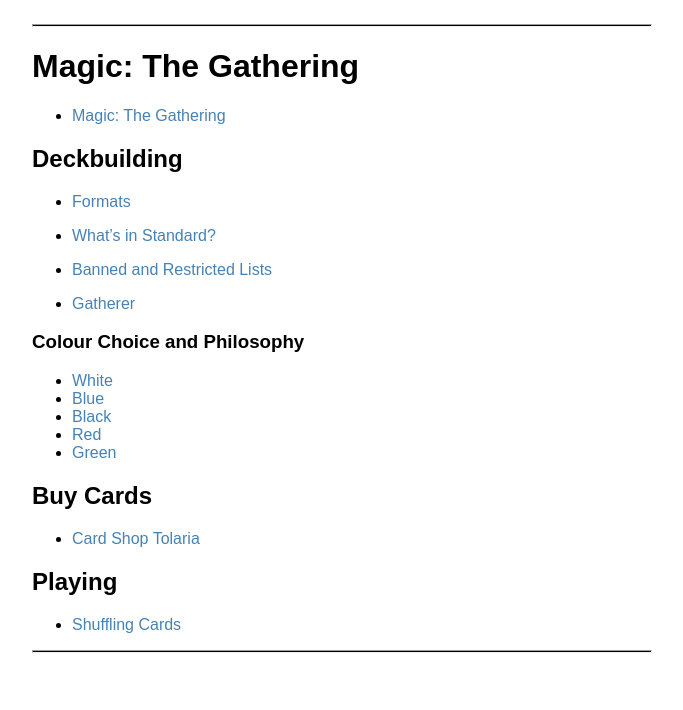
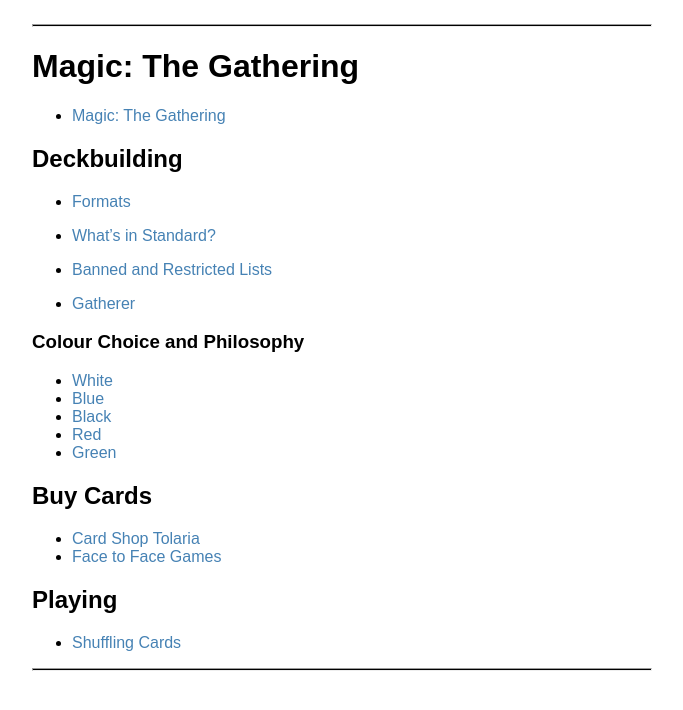
Before and after one commit to jacobpledger/website, a Jekyll site: the page built from collections/_notes/magic-the-gathering.md, in a window 1280 px wide. Shown: the top 710 px of the page, without its empty margins (298-981 px from the left). Built offline with Jekyll 4.4.1, drawn with Linux system fonts in a browser that asks for light colours.

Commit message:
add face-to-face games to mtg page

```diff
--- a/collections/_notes/magic-the-gathering.md
+++ b/collections/_notes/magic-the-gathering.md
@@ -28,6 +28,7 @@
 ## Buy Cards
 
 * [Card Shop Tolaria](https://www.cardshoptolaria.com/)
+* [Face to Face Games](https://www.facetofacegames.com)
 
 ## Playing
 
```
